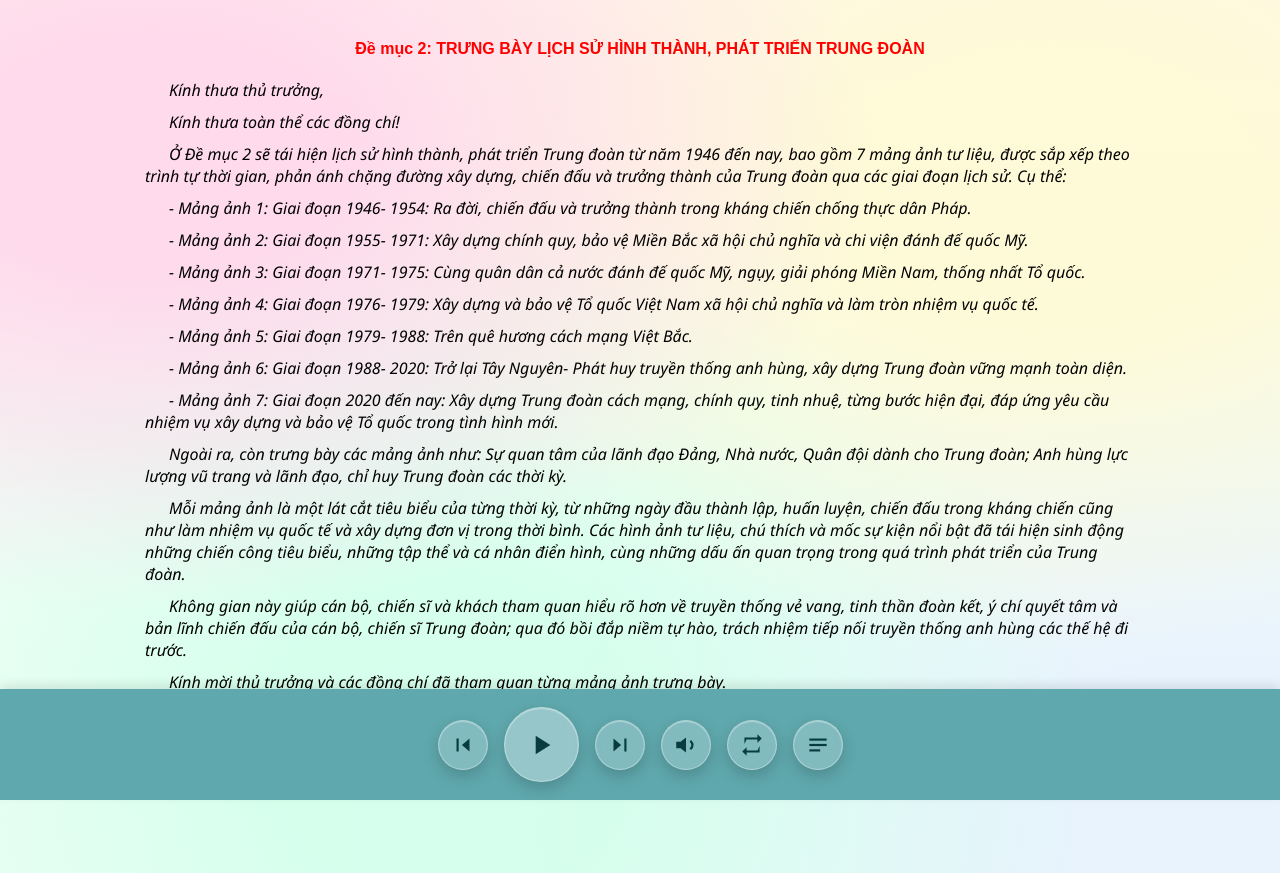
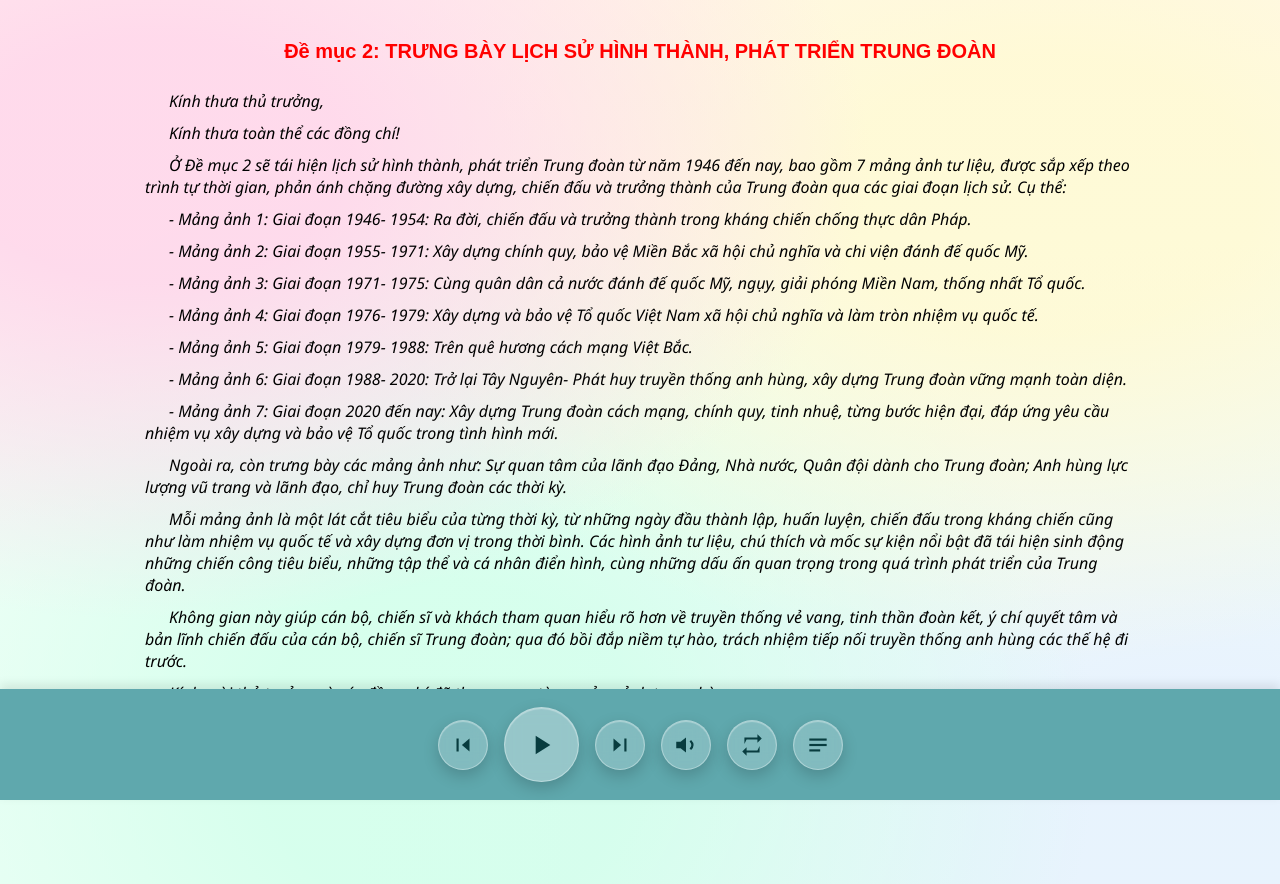
Before and after one commit to doancosoe24-commits/nhatruyenthonge24, a plain HTML site: page lichsuhinhthanh.html in a window 1280 px wide. Drawn offline with Linux system fonts and the light colour scheme.

Commit message:
Change title and heading font size in HTML
Updated the title and adjusted font size for a heading.

```diff
--- a/lichsuhinhthanh.html
+++ b/lichsuhinhthanh.html
@@ -3,7 +3,7 @@
 <head>
 <meta charset="utf-8">
 <meta name="viewport" content="width=device-width, initial-scale=1">
-<title>Giới Thiệu Tổng Quan</title>
+<title>Lịch sử hình thành</title>
 <style>
 body{
   margin:0;
@@ -299,7 +299,7 @@ background:
 
 <main>
   <div class="content_main">
-     <h4 style="color: red;">Đề mục 2: TRƯNG BÀY LỊCH SỬ HÌNH THÀNH, PHÁT TRIỂN TRUNG ĐOÀN</h4>
+     <h4 style="color: red;font-size: clamp(10px, 5vw, 20px);">Đề mục 2: TRƯNG BÀY LỊCH SỬ HÌNH THÀNH, PHÁT TRIỂN TRUNG ĐOÀN</h4>
   </div>
   <div class="content">
     <p style="font-family: 'Segoe UI', Tahoma, Geneva, Verdana, sans-serif;">Kính thưa thủ trưởng,</p>
```
